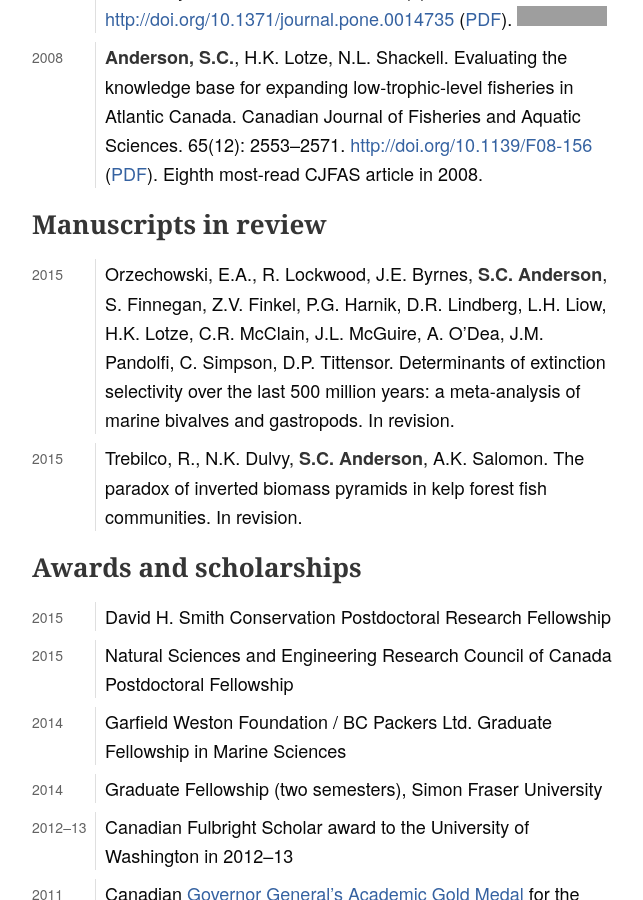
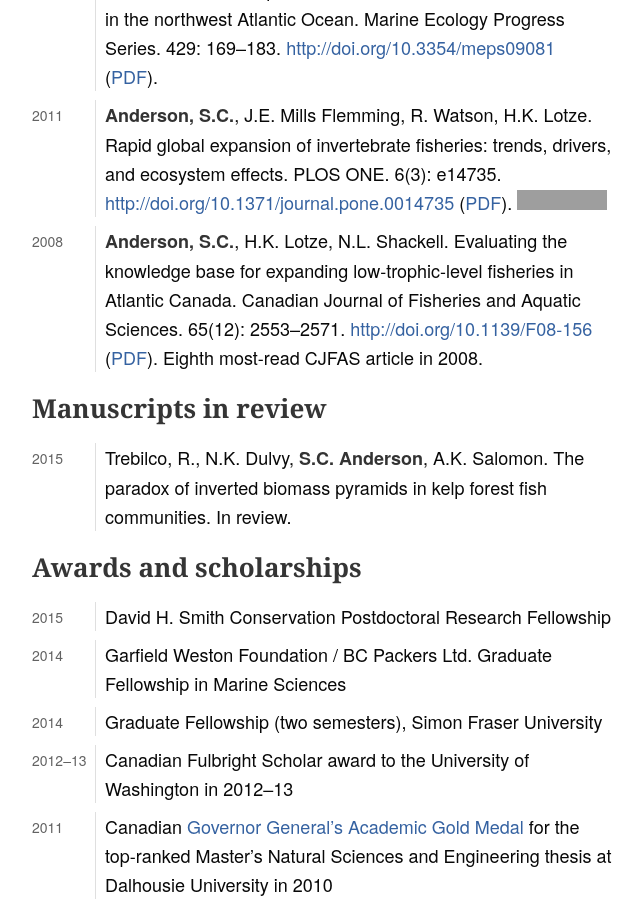
Before and after one commit to seananderson/seananderson.ca, a Jekyll site: the page built from cv.html, in a window 1280 px wide and 900 px high, scrolled down 4034 px. Shown: the whole window, without its empty margins (318-961 px from the left). Built offline with Jekyll 4.4.1, drawn with Linux system fonts in a browser that asks for light colours; Markdown is read by kramdown in place of the engine named in the settings; comment, search, counter and statistics services are not loaded; some of the changed text lies outside the part shown; grey boxes are pictures that could not be loaded.

Commit message:
Update cv

```diff
--- a/cv.html
+++ b/cv.html
@@ -107,19 +110,13 @@ title: seananderson.ca
 <h1 id="manuscripts-in-review">Manuscripts in review</h1>
 <dl>
 <dt>2015</dt>
-<dd>Orzechowski, E.A., R. Lockwood, J.E. Byrnes, <strong>S.C. Anderson</strong>, S. Finnegan, Z.V. Finkel, P.G. Harnik, D.R. Lindberg, L.H. Liow, H.K. Lotze, C.R. McClain, J.L. McGuire, A. O’Dea, J.M. Pandolfi, C. Simpson, D.P. Tittensor. Determinants of extinction selectivity over the last 500 million years: a meta-analysis of marine bivalves and gastropods. In revision.
-</dd>
-<dt>2015</dt>
-<dd>Trebilco, R., N.K. Dulvy, <strong>S.C. Anderson</strong>, A.K. Salomon. The paradox of inverted biomass pyramids in kelp forest fish communities. In revision.
+<dd>Trebilco, R., N.K. Dulvy, <strong>S.C. Anderson</strong>, A.K. Salomon. The paradox of inverted biomass pyramids in kelp forest fish communities. In review.
 </dd>
 </dl>
 <h1 id="awards-and-scholarships">Awards and scholarships</h1>
 <dl>
 <dt>2015</dt>
 <dd>David H. Smith Conservation Postdoctoral Research Fellowship
-</dd>
-<dt>2015</dt>
-<dd>Natural Sciences and Engineering Research Council of Canada Postdoctoral Fellowship
 </dd>
 <dt>2014</dt>
 <dd>Garfield Weston Foundation / BC Packers Ltd. Graduate Fellowship in Marine Sciences
```
Also changed, not shown: other parts of cv.html (+3 -0 lines), AndersonCV.txt (+9 -13 lines), cv-pandoc.md (+4 -6 lines), 1 other file.
